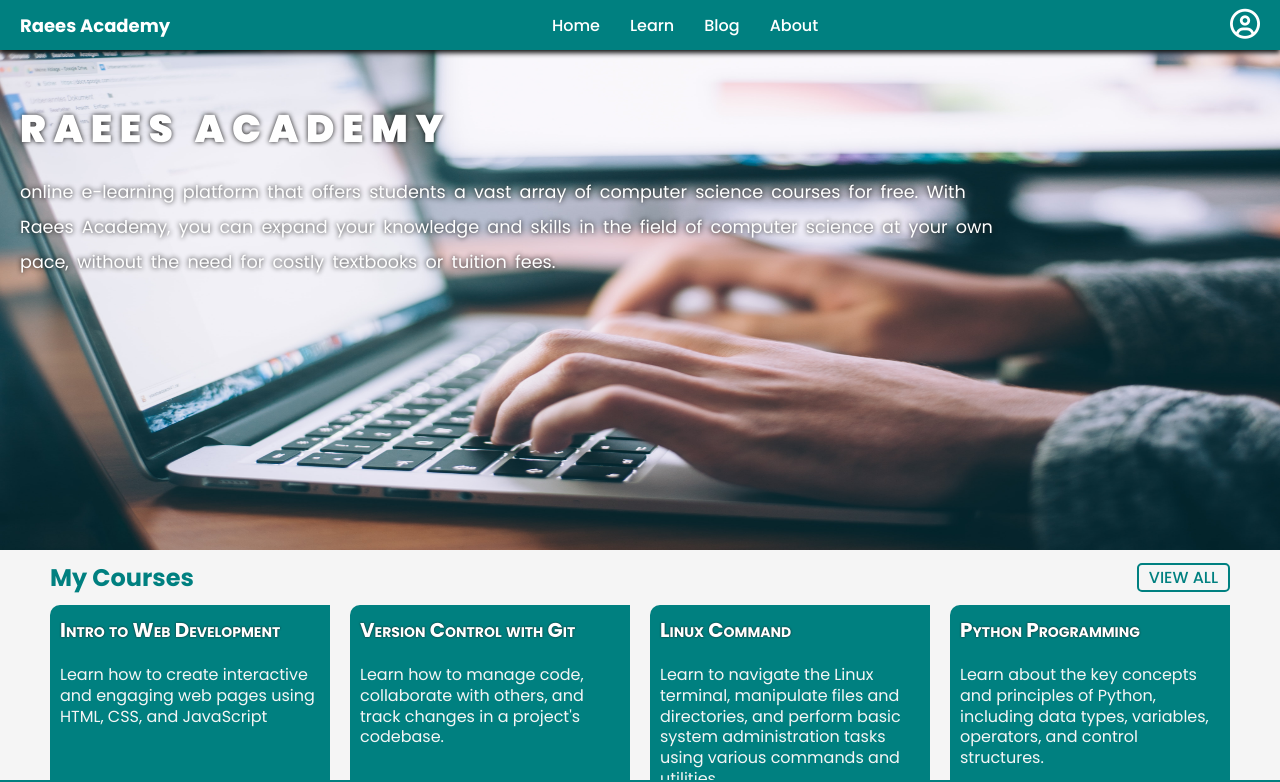
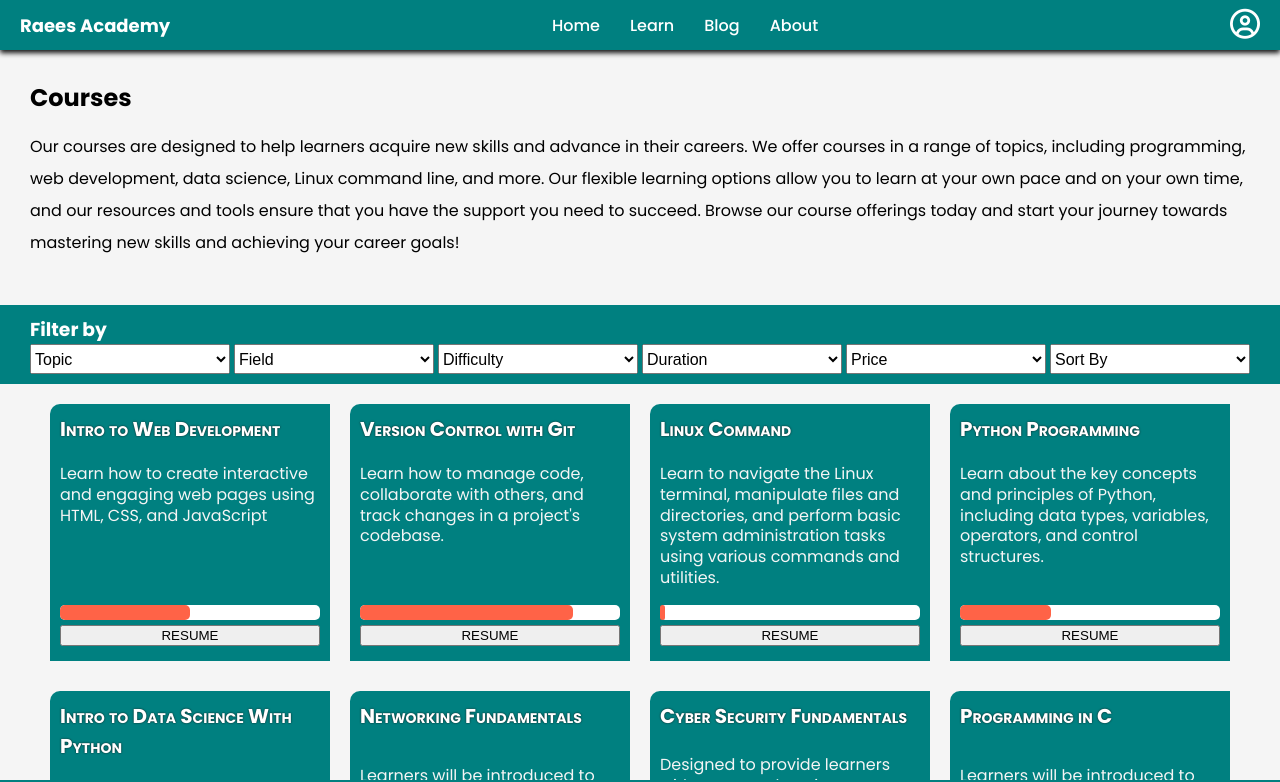
Before and after one commit to Abbaraees/raees-academy-react, a React (Vite) app: page / in a window 1280 px wide. Shown: the top 782 px of the page. Built offline with nearby package versions, Linux system fonts and the light colour scheme.

Commit message:
Added Courses Page

```diff
--- a/src/App.jsx
+++ b/src/App.jsx
@@ -1,11 +1,13 @@
 import './App.css'
 import Home from './pages/Home'
+import Courses from './pages/Courses'
 
 function App() {
 
   return (
     <div className="App">
-      <Home />
+      {/* <Home /> */}
+      <Courses />
       <footer>Copyrights &copy; 2023 Raees Academy</footer>
     </div>
   )
--- a/src/index.css
+++ b/src/index.css
@@ -144,9 +144,50 @@ nav a {
   margin: 5px auto;
 }
 
+/* == Courses Page == */
+.page-hero {
+  /* background-color: rebeccapurple; */
+  /* height: 350px; */
+  padding: 30px;
+}
+
+.page-hero p {
+  line-height: 2em;
+}
+
+.page-hero h1 {
+  margin: 0;
+}
+
+.filter-section {
+  background-color: teal;
+  padding: 10px 30px;
+}
+
+.filter-section h3 {
+  margin: 0;
+  color: #FFFFFF;
+}
+
+.filters form {
+  /* background-color: aliceblue; */
+  display: flex;
+  flex-wrap: wrap;
+
+  justify-content: space-between;
+}
+
+.filter-section form select {
+  flex-basis: 200px;
+  height: 30px;
+  font-size: 16px;
+  /* background-color: aqua; */
+}
+
 footer {
   width: 100%;
   position: fixed;
+  margin-top: auto;
   left: 0px;
   bottom: 0px;
   background-color: teal;
--- /dev/null
+++ b/src/pages/Courses.jsx
@@ -0,0 +1,59 @@
+import Navbar from "../components/Navbar"
+import Course from "../components/Course"
+import data from "../data"
+
+
+export default function Courses() {
+    const allCourses = data.map(item => {
+        return (
+            <Course key={item.id} {...item} />
+        )
+    })
+
+    return (
+        <div>
+            <Navbar />
+            <section className="page-hero">
+                <h1>Courses</h1>
+                <p>
+                    Our courses are designed to help learners acquire new skills and advance in their careers.
+                    We offer courses in a range of topics, including programming, web development,
+                    data science, Linux command line, and more. Our flexible learning options allow
+                    you to learn at your own pace and on your own time, and our resources and tools
+                    ensure that you have the support you need to succeed. Browse our course offerings
+                    today and start your journey towards mastering new skills and achieving your career goals!
+                </p>
+            </section>
+            <div className="filter-section">
+                <h3>Filter by</h3>
+                <div className="filters">
+                    <form action="">
+                        <select name="" id="">
+                            <option value="1">Topic</option>
+                        </select>
+                        <select name="" id="">
+                            <option value="1">Field</option>
+                        </select>
+                        <select name="" id="">
+                            <option value="1">Difficulty</option>
+                        </select>
+                        <select name="" id="">
+                            <option value="1">Duration</option>
+                        </select>
+                        <select name="" id="">
+                            <option value="1">Price</option>
+                        </select>
+                        <select name="" id="">
+                            <option value="1">Sort By</option>
+                        </select>
+                    </form>
+                </div>
+            </div>
+            <section className="section">
+                <div className='courses'>
+                    { allCourses }
+                </div>
+            </section>
+        </div>
+    )
+}
```
